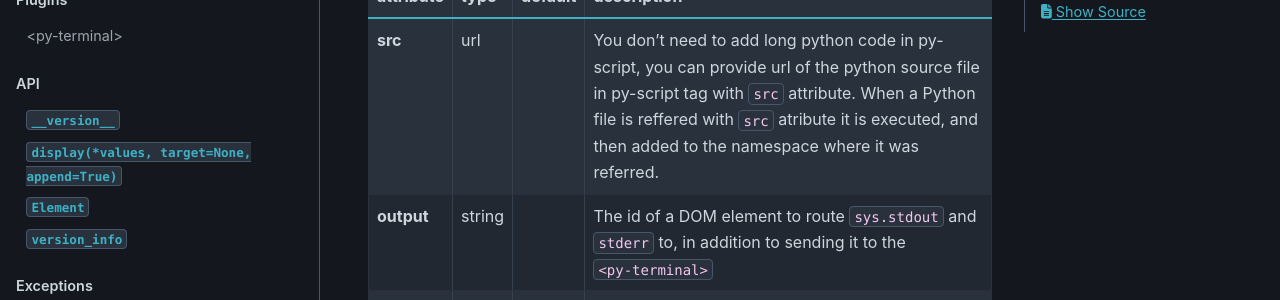
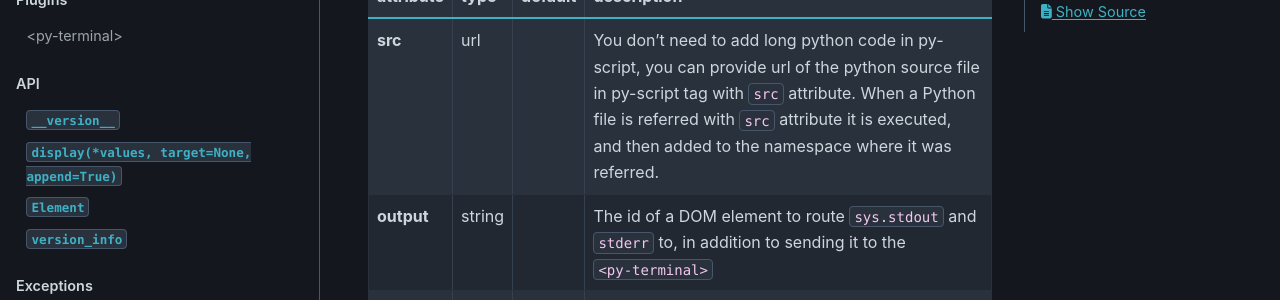
Before and after one commit to pyscript/pyscript, a Sphinx documentation site: the page built from docs/reference/elements/py-script.md, in a window 1280 px wide and 900 px high. Shown: the part 386-686 px from the top of the window. Built offline with Sphinx 7.4.7 and the PyData theme 0.15.4, drawn with Linux system fonts in a browser that asks for light colours.

Commit message:
resolved mistake of raised by pre-commit

```diff
--- a/docs/reference/elements/py-script.md
+++ b/docs/reference/elements/py-script.md
@@ -6,7 +6,7 @@ The `<py-script>` element lets you execute multi-line Python scripts both inline
 
 | attribute | type   | default | description                  |
 |-----------|--------|---------|------------------------------|
-| **src**   | url    |         | You don't need to add long python code in py-script, you can provide url of the python source file in py-script tag with `src` attribute. When a Python file is reffered with `src` atribute it is executed, and then added to the namespace where it was referred. |
+| **src**   | url    |         | You don't need to add long python code in py-script, you can provide url of the python source file in py-script tag with `src` attribute. When a Python file is referred with `src` attribute it is executed, and then added to the namespace where it was referred. |
 | **output**| string |         | The id of a DOM element to route `sys.stdout` and `stderr` to, in addition to sending it to the `<py-terminal>`|
 | **stderr**| string |         | The id of a DOM element to route just `sys.stderr` to, in addition to sending it to the `<py-terminal>`|
 
```
